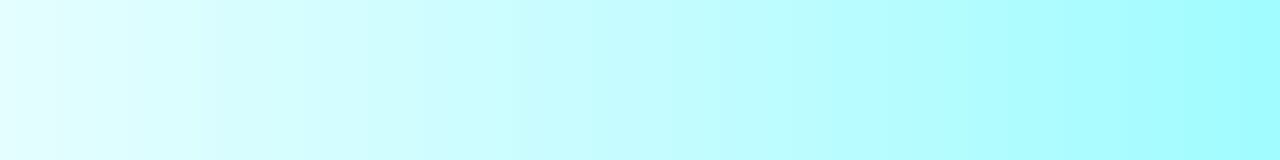
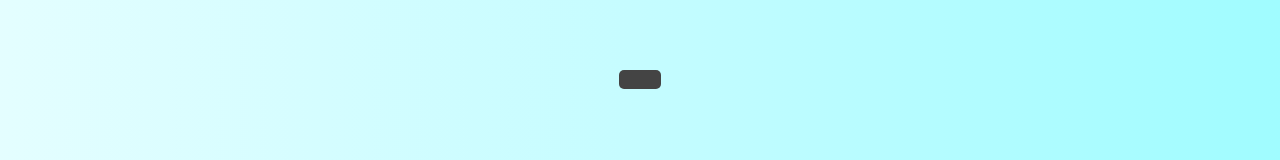
Before and after one commit to Fatemeh910/New-year-project, a plain HTML site: page index.html in a window 1280 px wide. Shown: the part 341-501 px from the top of the page. Drawn offline with Linux system fonts and the light colour scheme; a web font is replaced by a local one.

Commit message:
Sakht tag div ba class line rapper va line item

```diff
--- a/index.html
+++ b/index.html
@@ -14,7 +14,9 @@
 
 <div class="new-year-container">
     <div class="new-year-wrapper">
-
+        <div class="dead-line-wrapper">
+            <div class="dead-line-item"></div>
+        </div>
     </div>
 
 </div>
```
